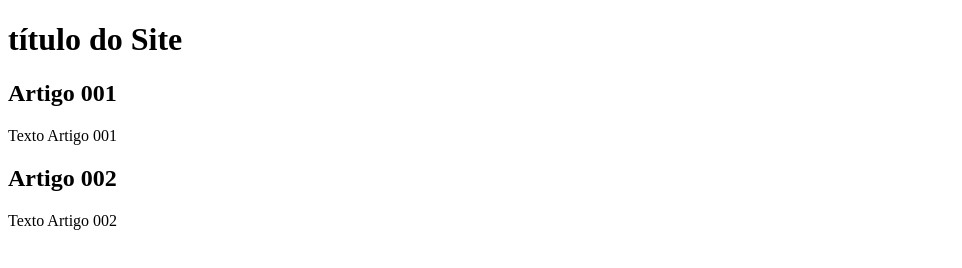
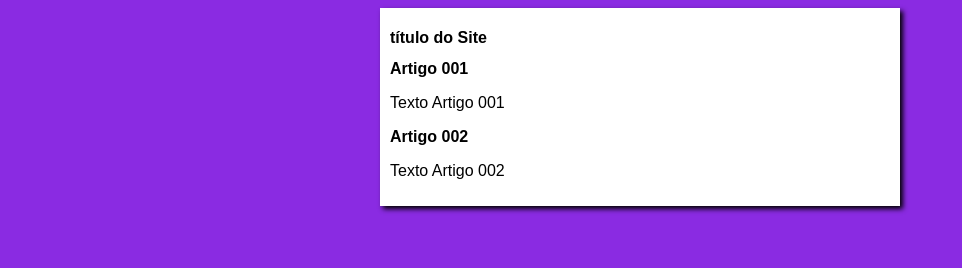
Before and after one commit to Emeyas-Franco/projeto-site, a plain HTML site: page index.html in a window 1280 px wide. Shown: the whole page, without its empty margins (0-962 px from the left). Drawn offline with Linux system fonts and the light colour scheme.

Commit message:
iniciei o design

```diff
--- /dev/null
+++ b/estilos/style.css
@@ -0,0 +1,14 @@
+*{
+    font-family: Arial, Helvetica, sans-serif;
+    font-size: 16px;
+}
+body{
+    background-color: blueviolet;
+}
+main{
+    background-color: white;
+    width: 500px;
+    margin: auto;
+    padding: 10px;
+    box-shadow: 3px 3px 5px black ;
+}
--- a/index.html
+++ b/index.html
@@ -3,7 +3,8 @@
 <head>
     <meta charset="UTF-8">
     <meta name="viewport" content="width=device-width, initial-scale=1.0">
-    <title>Document</title>
+    <title>Título do Site</title>
+    <link rel="stylesheet" href="estilos/style.css">
 </head>
 <body>
     <main>
```
